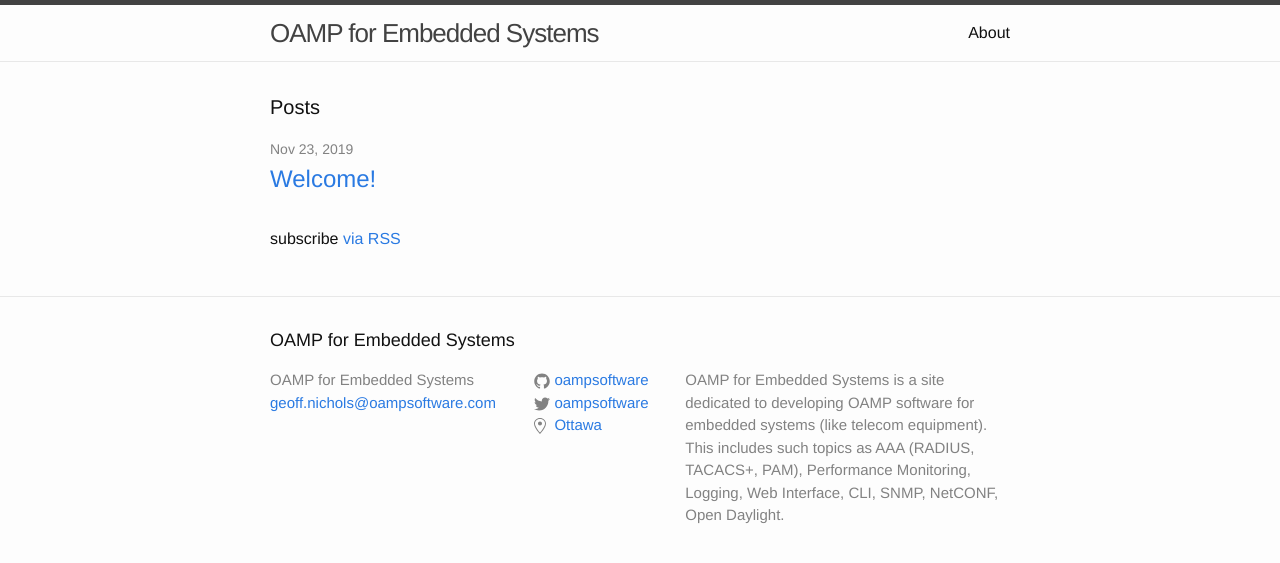
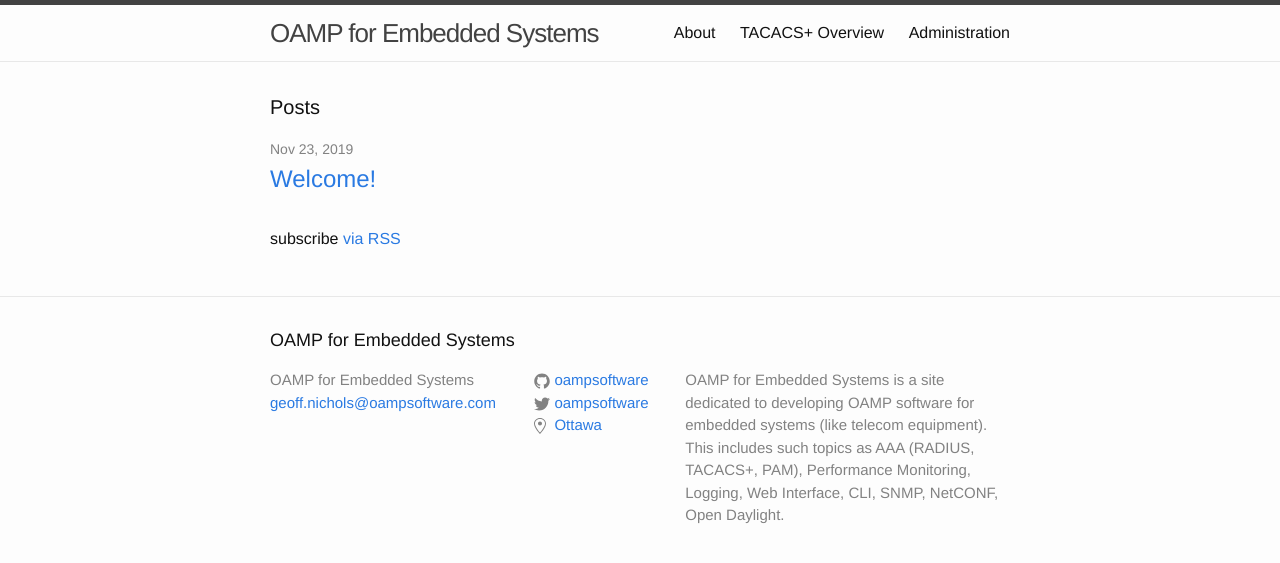
Before and after one commit to oampsoftware/blog, a Jekyll site: the page built from docs/index.html, in a window 1280 px wide. Shown: the top 563 px of the page. Built offline with Jekyll 4.4.1, drawn with Linux system fonts in a browser that asks for light colours.

Commit message:
Update header.html

```diff
--- a/docs/_includes/header.html
+++ b/docs/_includes/header.html
@@ -20,8 +20,8 @@
           {% endif %}
         {% endfor %}
         {% for admin_topic in site.administration %}
-          {% if page.title %}
-            <a class="page-link" href="{{ page.url | prepend: site.baseurl | append: administration }}">{{ page.title }}</a>
+          {% if admin_topic.title %}
+            <a class="page-link" href="{{ admin_topic.url | prepend: site.baseurl }}">{{ admin_topic.title }}</a>
           {% endif %}
         {% endfor %}
       </div>
```
